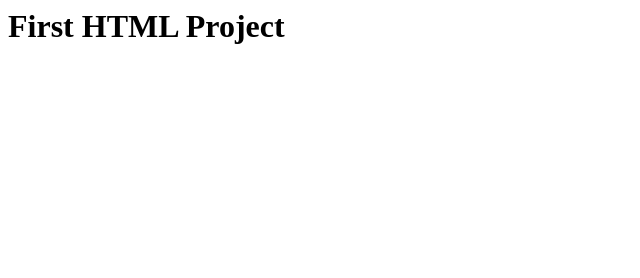
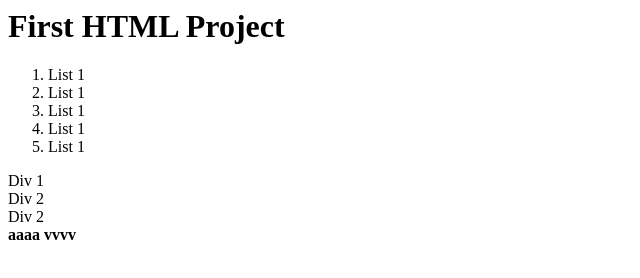
Before and after one commit to iamraju/htmltutorial, a plain HTML site: page test.html in a window 1280 px wide. Shown: the whole page, without its empty margins (0-640 px from the left). Drawn offline with Linux system fonts and the light colour scheme.

Commit message:
Added some information.

```diff
--- a/test.html
+++ b/test.html
@@ -5,5 +5,20 @@
 
 	<body>
 		<h1>First HTML Project</h1>
+		<!-- <img src="images/marauti.png"> -->
+
+		<ol>
+			<li>List 1</li>
+			<li>List 1</li>
+			<li>List 1</li>
+			<li>List 1</li>
+			<li>List 1</li>
+		</ol>
+
+		<div>Div 1</div>
+		<div>Div 2</div>
+		<div>Div 2</div>
+		<b>aaaa</b>
+		<b>vvvv</b>
 	</body>
 </html>
```
Also changed, not shown: element_types.txt (added), images/marauti.png (added), test/test.html (added), text.txt (added).
